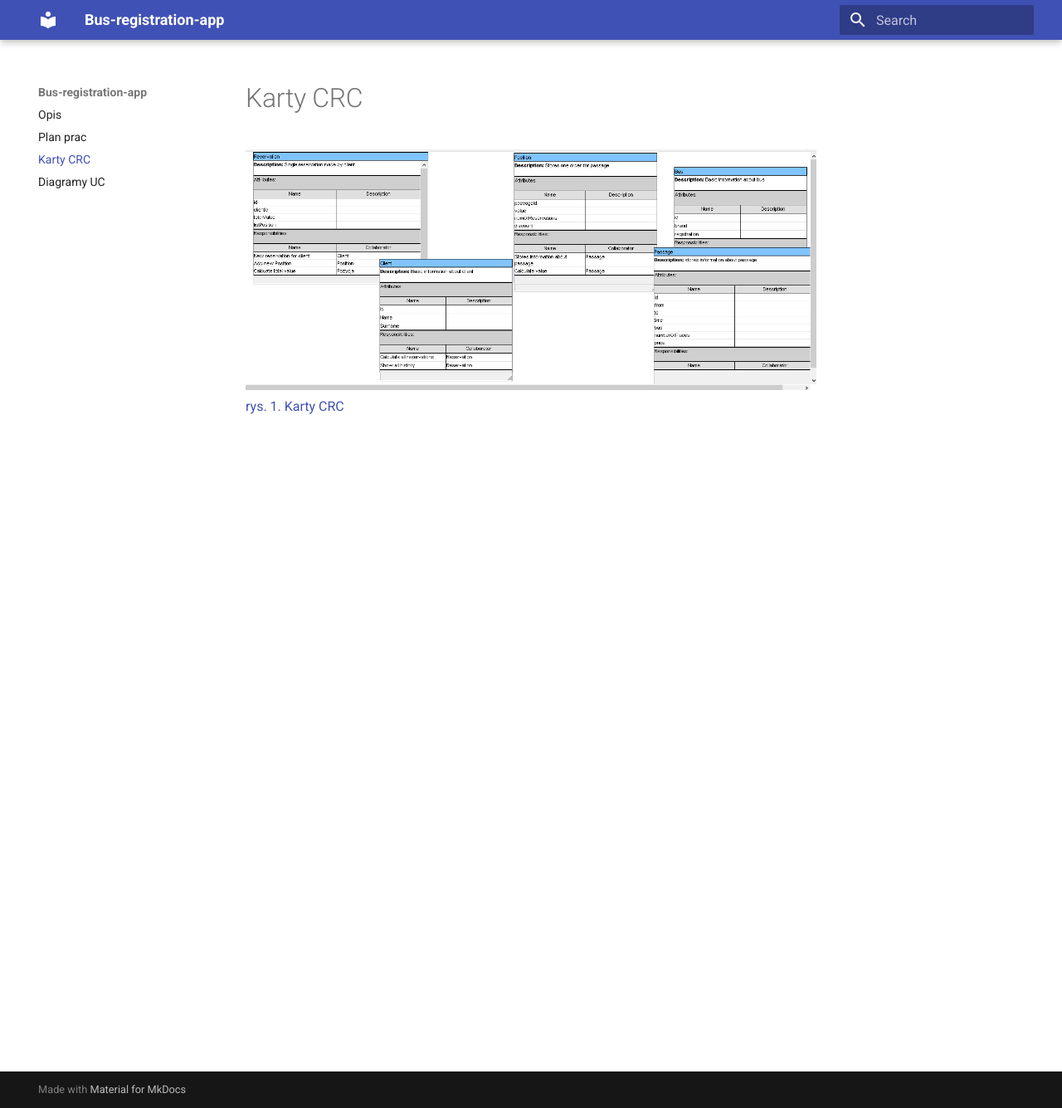
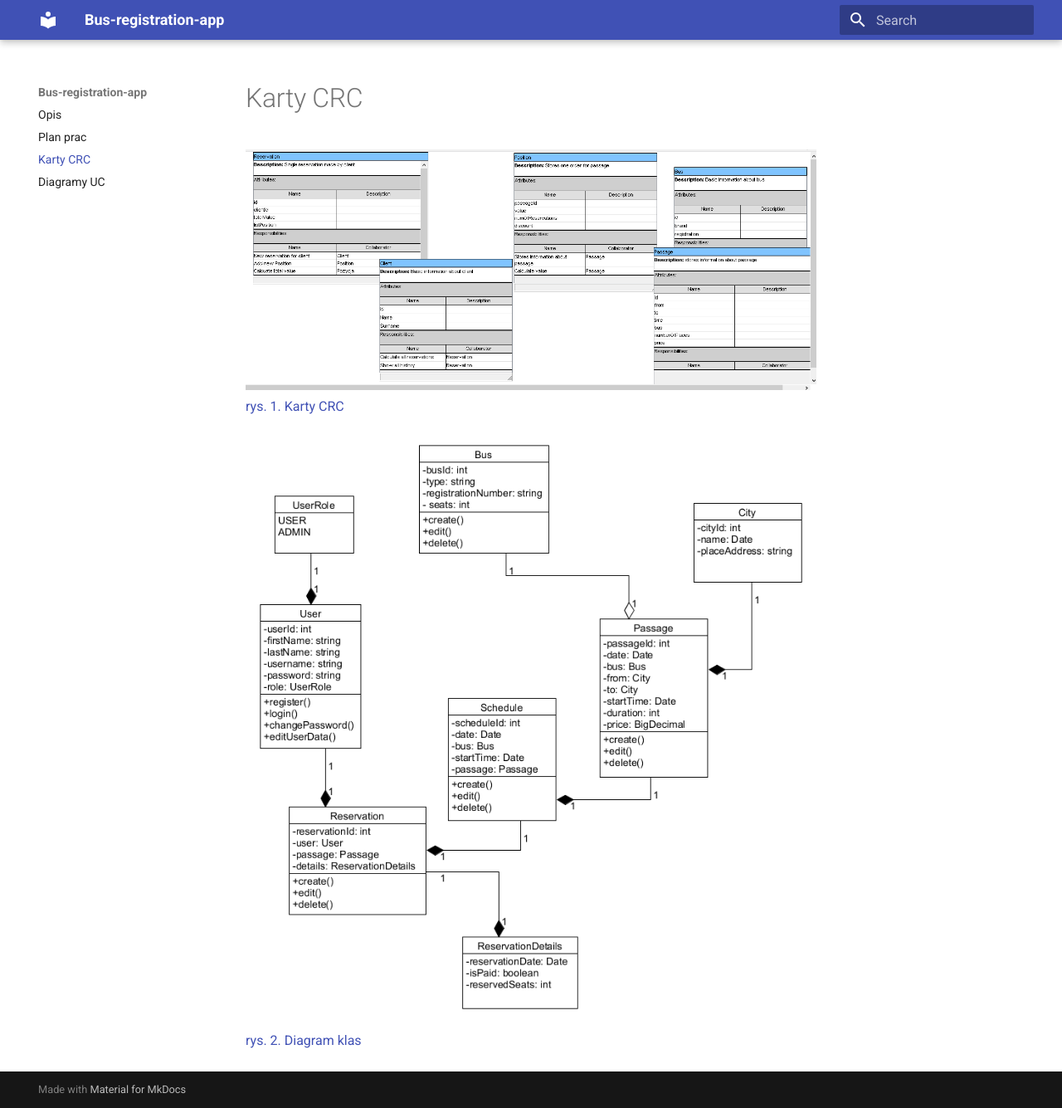
Before and after one commit to agh-computer-science-projects/docs, an MkDocs documentation site: the page built from docs/classes/index.md, in a window 1280 px wide and 1335 px high. Shown: the whole window at 83% size. Built offline with MkDocs 1.6.1 and Material for MkDocs 9.7.7, drawn with Linux system fonts in a browser that asks for light colours.

Commit message:
add UML class diagram

```diff
--- a/docs/classes/index.md
+++ b/docs/classes/index.md
@@ -2,3 +2,6 @@
 
 ![](crc_cards.png)
 [rys. 1. Karty CRC](crc_cards.png)
+
+![](class_diagram.png)
+[rys. 2. Diagram klas](class_diagram.png)
```
Also changed, not shown: docs/diagrams/index.md (+1 -1 lines), docs/classes/class_diagram.png (added).
